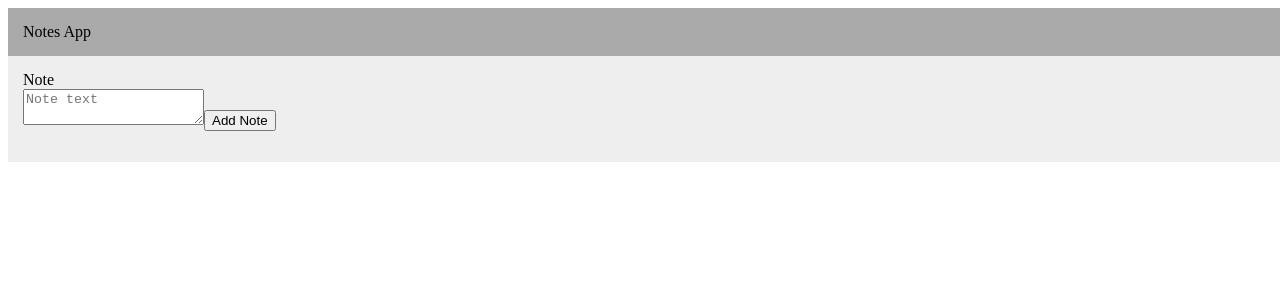
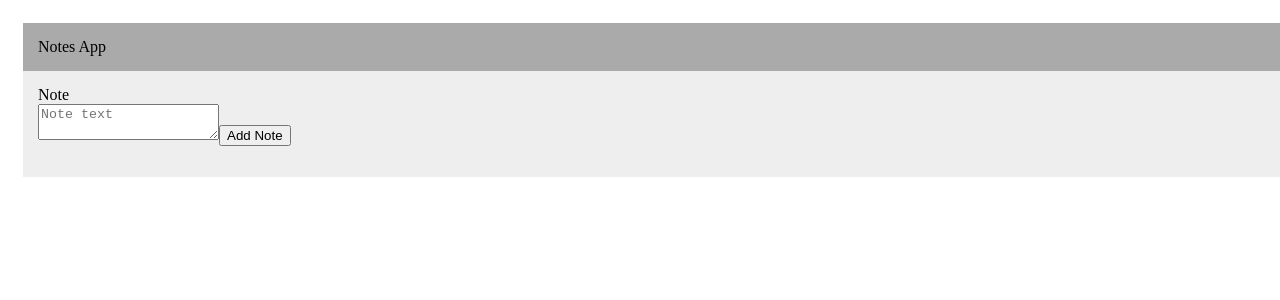
Before and after one commit to lukaszbros/notepad, a React app: page / in a window 1280 px wide. Shown: the top 300 px of the page. Built offline with nearby package versions, Linux system fonts and the light colour scheme.

Commit message:
Common layout

```diff
--- a/src/App.tsx
+++ b/src/App.tsx
@@ -17,14 +17,15 @@ export default function App() {
   }
 
   return (
+    <Container>
+      <Container backgroudColor="#AAAAAA">Notes App</Container>
+      <Container backgroudColor="#EEEEEE">
         <BrowserRouter>
           <Switch>
             <Route path="/note/:id">
                 <div>details <Link to="/">Back</Link></div>
             </Route>
             <Route exact path="/">
-          <Container backgroudColor="#AAAAAA">Notes App</Container>
-          <Container backgroudColor="#EEEEEE">
                 <NewNote addNote={addNote}></NewNote>
                 <NoteList>
                   {notes.map( note =>
@@ -32,9 +33,10 @@ export default function App() {
                   )
                 }
                 </NoteList>
-          </Container>
             </Route>
           </Switch>
         </BrowserRouter>
+      </Container>
+    </Container>
   )
 }
--- a/src/StyledComponets.tsx
+++ b/src/StyledComponets.tsx
@@ -1,12 +1,12 @@
 import styled from 'styled-components';
 
 export interface ContainerProps {
-  backgroudColor: string;
+  backgroudColor?: string;
 }
 
 export const Container = styled.div<ContainerProps>`
   width: 100%;
-  background-color: ${(props) => props.backgroudColor};
+  background-color: ${(props) => props.backgroudColor ? props.backgroudColor : 'transparen'};
   padding: 15px;
 `;
 
```
Lines whose indentation alone changed are shown as unchanged.
